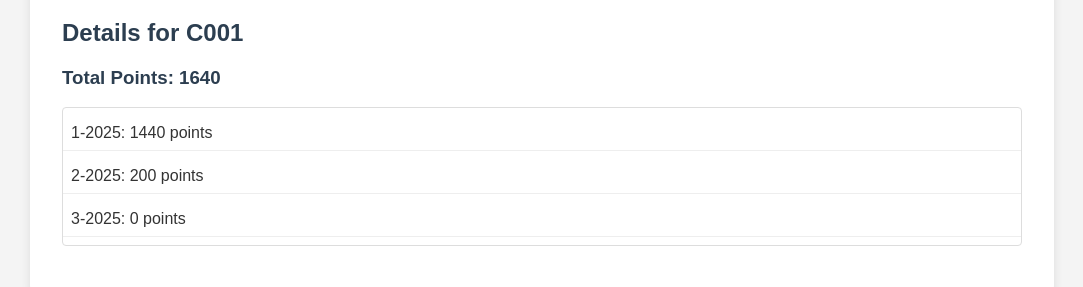
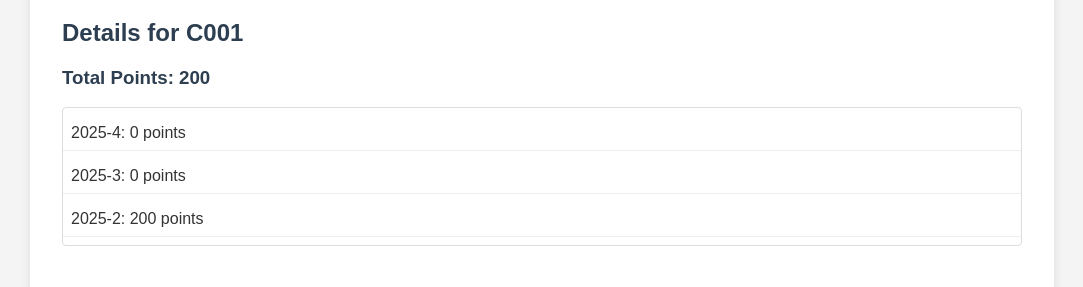
Before and after one commit to Shubhangi-002/Reward-Points-Tracker, a React (Vite) app: page / in a window 1280 px wide. Both pictures are taken after a click on the item "C001". Shown: the part 536-823 px from the top of the page, without its empty margins (98-1181 px from the left). Built offline with nearby package versions, Linux system fonts and the light colour scheme.

Commit message:
Filter last three transaction in Customer details by default

```diff
--- a/public/transactions.json
+++ b/public/transactions.json
@@ -12,6 +12,8 @@
     { "customerId": "C001", "transactionId": "T001", "amount": 120, "date": "2025-01-15" },
     { "customerId": "C001", "transactionId": "T001", "amount": 120, "date": "2025-01-15" },
     { "customerId": "C001", "transactionId": "T002", "amount": 90, "date": "2025-02-18" },
+    { "customerId": "C001", "transactionId": "T004", "amount": 50, "date": "2025-04-18" },
+
     { "customerId": "C001", "transactionId": "T003", "amount": 45, "date": "2025-03-03" },
     { "customerId": "C001", "transactionId": "T001", "amount": 120, "date": "2025-01-15" },
     { "customerId": "C001", "transactionId": "T002", "amount": 90, "date": "2025-02-18" },
--- a/src/components/customerDetails.jsx
+++ b/src/components/customerDetails.jsx
@@ -4,9 +4,31 @@ import { calculateRewardPoints } from '../utils/rewardCalculator';
 import TransactionTable from './transactionTable';
 
 function CustomerDetails({ transactions, selectedCustomer, selectedMonth }) {
-  const filtered = useMemo(() => {
+  const customerTransactions = useMemo(() => {
     return transactions?.filter(transaction => transaction.customerId === selectedCustomer) || [];
   }, [transactions, selectedCustomer]);
+
+  const lastThreeMonthKeys = useMemo(() => {
+    const monthSet = new Set();
+    const sorted = [...customerTransactions].sort((a, b) => new Date(b.date) - new Date(a.date));
+
+    for (let transaction of sorted) {
+      const date = new Date(transaction.date);
+      const key = `${date.getFullYear()}-${date.getMonth() + 1}`;
+      monthSet.add(key);
+      if (monthSet.size === 3) break;
+    }
+
+    return monthSet;
+  }, [customerTransactions]);
+
+  const recentTransactions = useMemo(() => {
+    return customerTransactions.filter(transaction => {
+      const date = new Date(transaction.date);
+      const key = `${date.getFullYear()}-${date.getMonth() + 1}`;
+      return lastThreeMonthKeys.has(key);
+    }).sort((a, b) => new Date(b.date) - new Date(a.date));
+  }, [customerTransactions, lastThreeMonthKeys]);
 
   const { monthlyPoints, totalPoints } = useMemo(() => {
     const result = {
@@ -14,20 +36,29 @@ function CustomerDetails({ transactions, selectedCustomer, selectedMonth }) {
       totalPoints: 0,
     };
 
-    filtered.forEach(({ date, amount }) => {
-      const parsedDate = new Date(date);
-      const month = parsedDate.getMonth() + 1;
-      const year = parsedDate.getFullYear();
+    recentTransactions.forEach(({ date, amount }) => {
+      const d = new Date(date);
+      const key = `${d.getFullYear()}-${d.getMonth() + 1}`;
+
       const points = calculateRewardPoints(amount);
-
-      const key = `${month}-${year}`;
       if (!result.monthlyPoints[key]) result.monthlyPoints[key] = 0;
       result.monthlyPoints[key] += points;
       result.totalPoints += points;
     });
 
     return result;
-  }, [filtered]);
+  }, [recentTransactions]);
+
+  const sortedMonthlyPoints = useMemo(() => {
+    return Object.entries(monthlyPoints)
+      .sort((a, b) => {
+        const [yearA, monthA] = a[0].split('-').map(Number);
+        const [yearB, monthB] = b[0].split('-').map(Number);
+        const dateA = new Date(yearA, monthA - 1);
+        const dateB = new Date(yearB, monthB - 1);
+        return dateB - dateA;
+      });
+  }, [monthlyPoints]);
 
   if (!selectedCustomer) return null;
 
@@ -35,12 +66,16 @@ function CustomerDetails({ transactions, selectedCustomer, selectedMonth }) {
     <div>
       <h2>Details for {selectedCustomer}</h2>
       <h3>Total Points: {totalPoints}</h3>
+
       <ul>
-        {Object.entries(monthlyPoints).map(([key, value]) => (
+        {sortedMonthlyPoints.map(([key, value]) => (
           <li key={key}>{key}: {value} points</li>
         ))}
       </ul>
-      {selectedMonth !== null && <TransactionTable transactions={filtered} />}
+
+      {selectedMonth !== null && (
+        <TransactionTable transactions={recentTransactions} />
+      )}
     </div>
   );
 }
```
